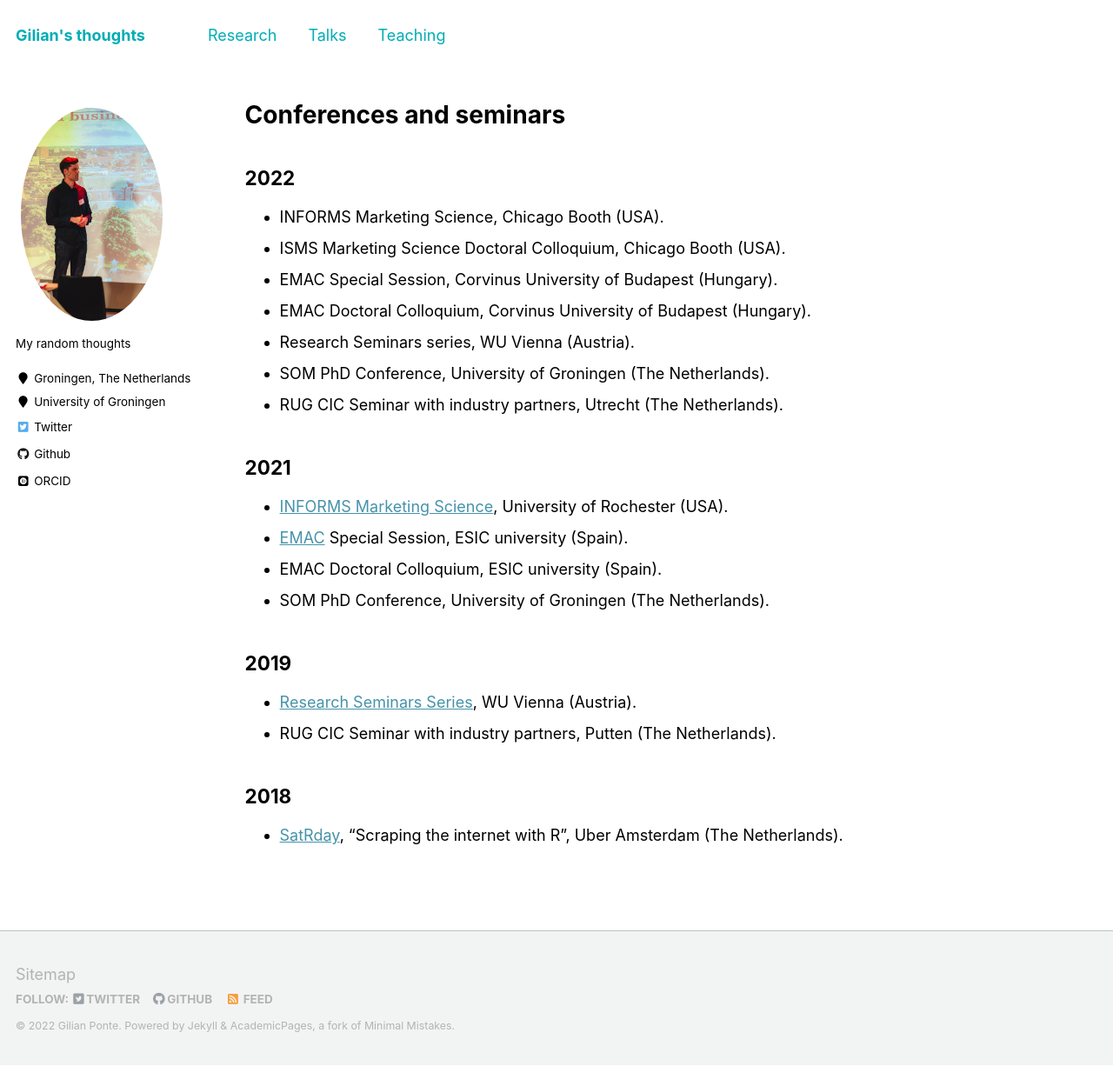
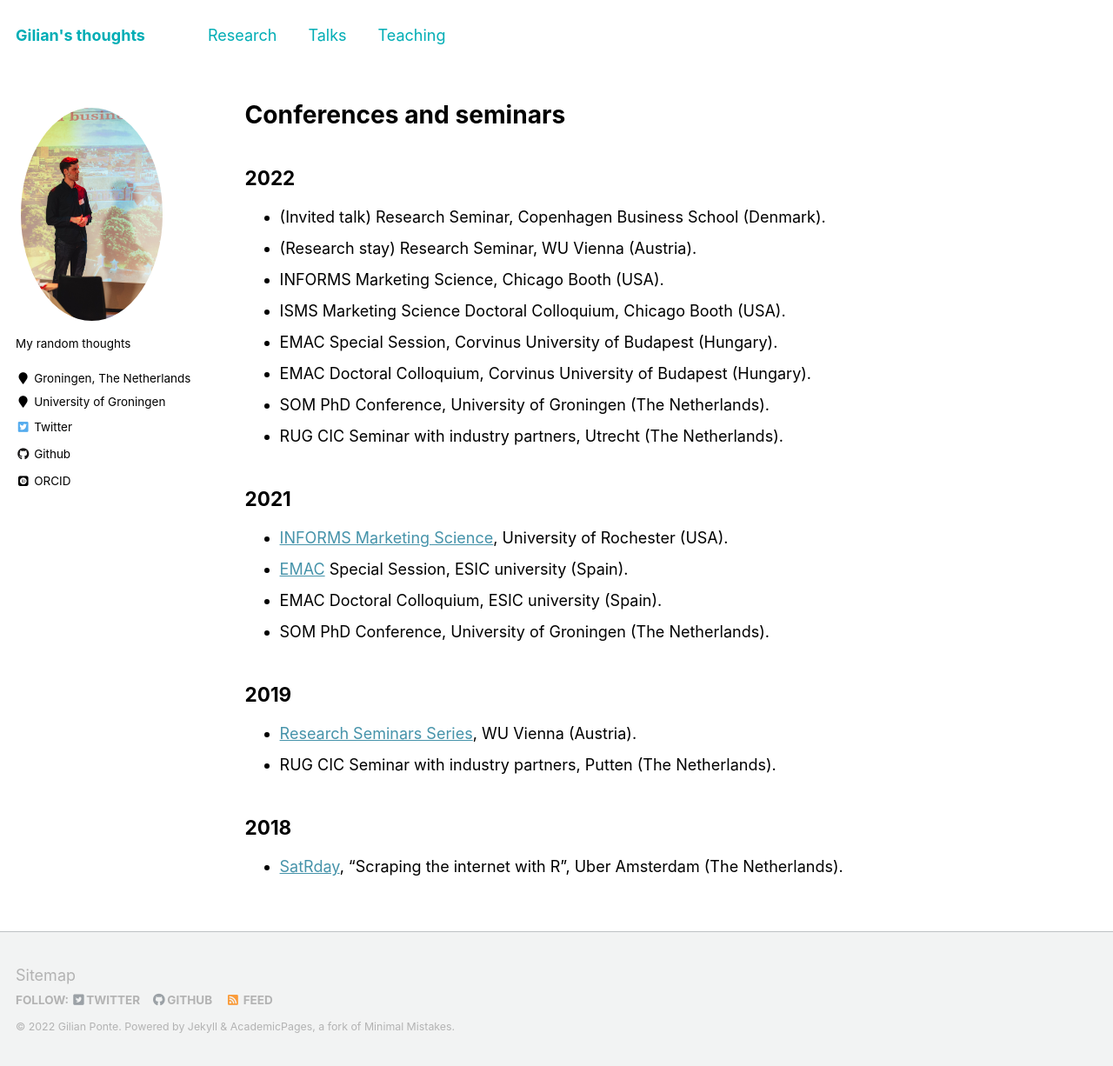
Before and after one commit to GilianPonte/gilianponte.github.io, a Jekyll site: the page built from _pages/talks.md, in a window 1280 px wide and 1226 px high. Shown: the whole window at 87% size. Built offline with Jekyll 4.4.1, drawn with Linux system fonts in a browser that asks for light colours; some web fonts are replaced.

Commit message:
Update talks.md

```diff
--- a/_pages/talks.md
+++ b/_pages/talks.md
@@ -5,11 +5,12 @@ permalink: /talks/
 author_profile: true
 ---
 ## 2022
+- (Invited talk) Research Seminar, Copenhagen Business School (Denmark).
+- (Research stay) Research Seminar, WU Vienna (Austria).
 - INFORMS Marketing Science, Chicago Booth (USA).
 - ISMS Marketing Science Doctoral Colloquium, Chicago Booth (USA).
 - EMAC Special Session, Corvinus University of Budapest (Hungary).
 - EMAC Doctoral Colloquium, Corvinus University of Budapest (Hungary).
-- Research Seminars series, WU Vienna (Austria).
 - SOM PhD Conference, University of Groningen (The Netherlands).
 - RUG CIC Seminar with industry partners, Utrecht (The Netherlands).
 
```
